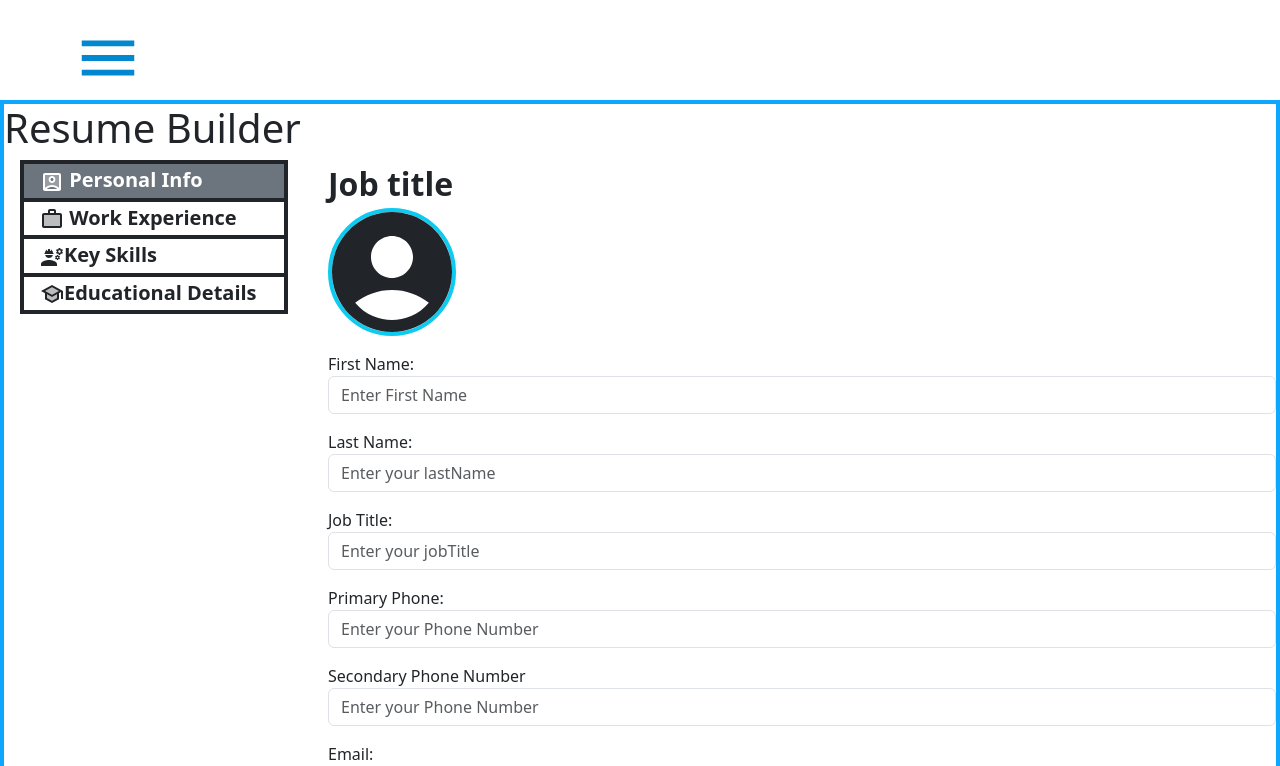
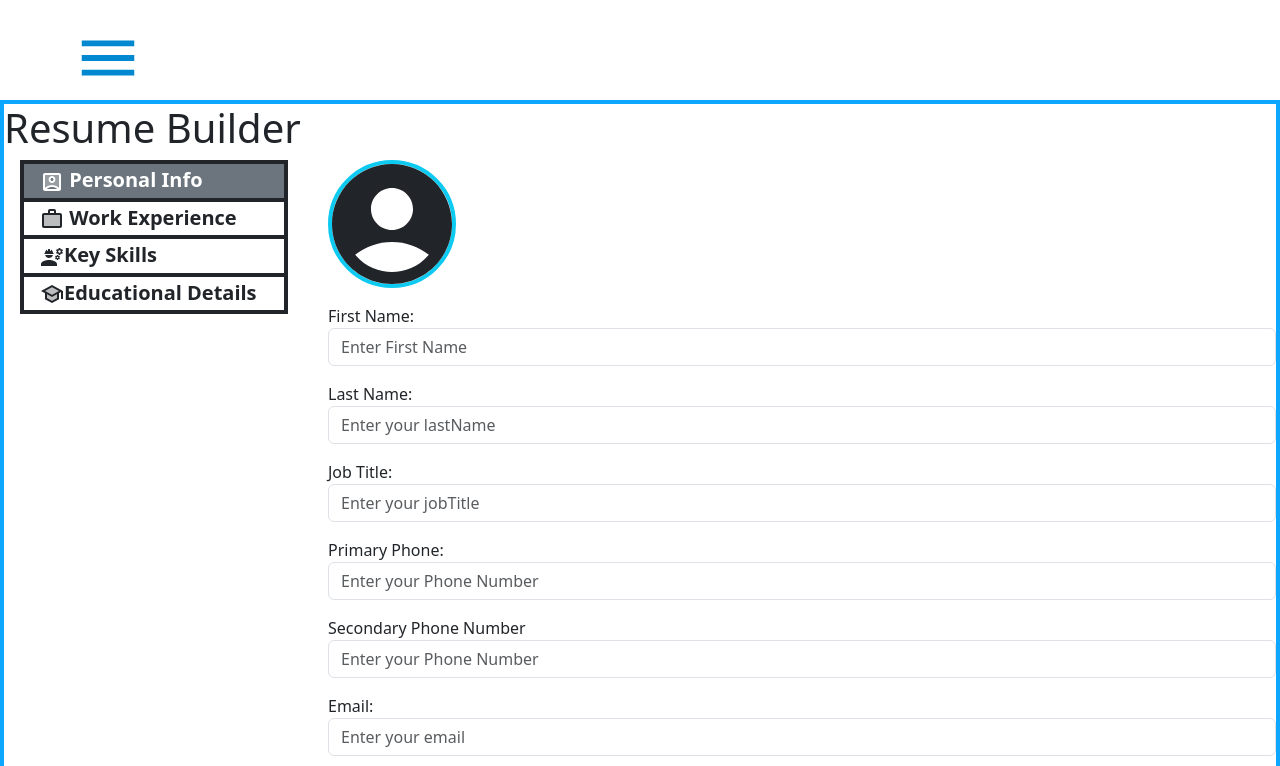
Before and after one commit to KashyapAmanSingh/ReactResume, a React (Vite) app: page /DetailFill in a window 1280 px wide. Shown: the top 766 px of the page. Built offline with nearby package versions, Linux system fonts and the light colour scheme.

Commit message:
bug- removed personalDetails.jsx

```diff
--- a/src/Component/formDir/personalDetails.jsx
+++ b/src/Component/formDir/personalDetails.jsx
@@ -17,7 +17,7 @@ import { useFieldArray } from 'react-hook-form';
       });
   return (
     <div>
-           <div className="fs-2 fw-bold">Job title</div>
+
                 <div className="Jobtitle ">
                   <section className="firstFaction">
                     {/* Resume Picture */}
```
